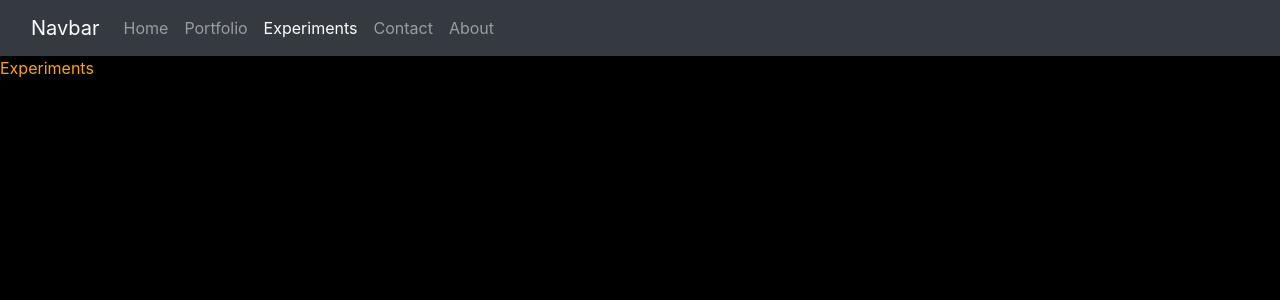
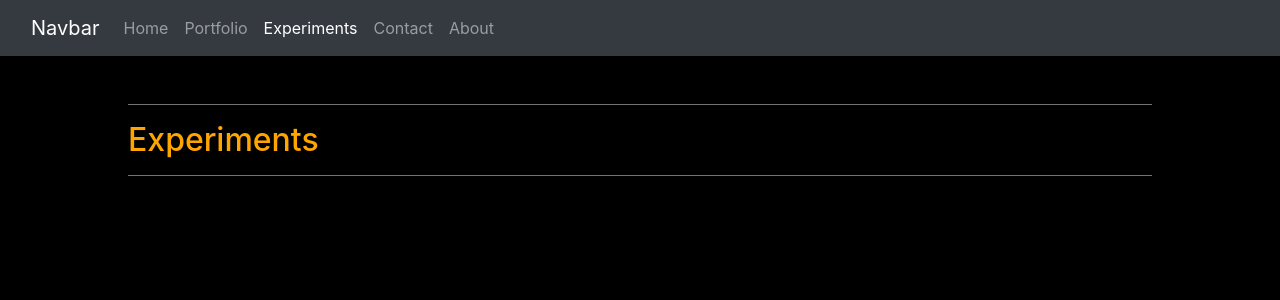
Before and after one commit to DoctorTone/drt_demo, a React (Create React App) app: page /experiments in a window 1280 px wide. Shown: the top 300 px of the page. Built offline with nearby package versions, Linux system fonts and the light colour scheme; what react-three-fiber would draw is missing.

Commit message:
Add experiments header.

```diff
--- a/src/pages/Experiments.js
+++ b/src/pages/Experiments.js
@@ -5,7 +5,9 @@ const Experiments = () => {
   return (
     <div>
       <Navbar activeLink="Experiments" />
-      <p>Experiments</p>
+      <hr className="mt-5 h-line" />
+      <h2 className="indent">Experiments</h2>
+      <hr className="h-line mb-5" />
     </div>
   );
 };
```
